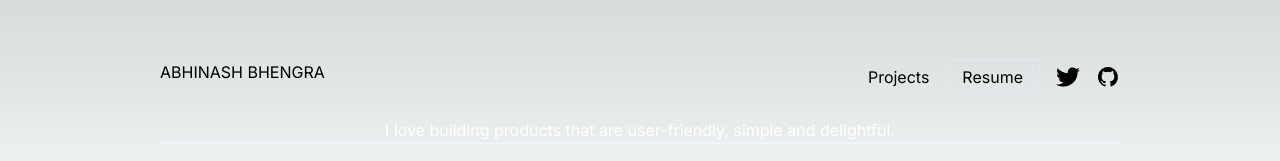
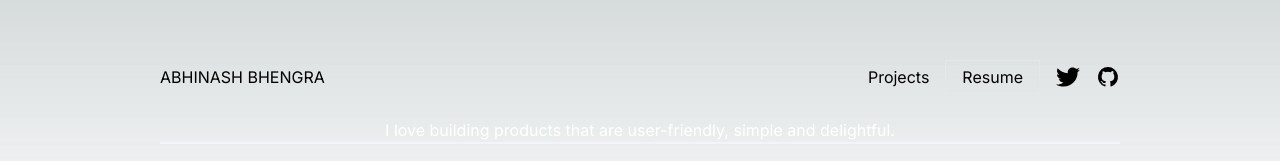
Before and after one commit to abhinashbhengra/abhinashbhengra.me, a Next.js app: page /about in a window 1280 px wide. Shown: the top 161 px of the page. Built offline with nearby package versions, Linux system fonts and the light colour scheme.

Commit message:
update:nav

```diff
--- a/app/components/navbar.tsx
+++ b/app/components/navbar.tsx
@@ -2,7 +2,7 @@ import Link from "next/link";
 
 export default function Navbar() {
   return (
-    <div className="flex justify-between px-12 lg:px-40 py-6 mt-9 text-black">
+    <div className="flex justify-between items-center px-12 lg:px-40 py-6 mt-9 text-black">
       <div>
         <Link href="/">ABHINASH BHENGRA</Link>
       </div>
```
